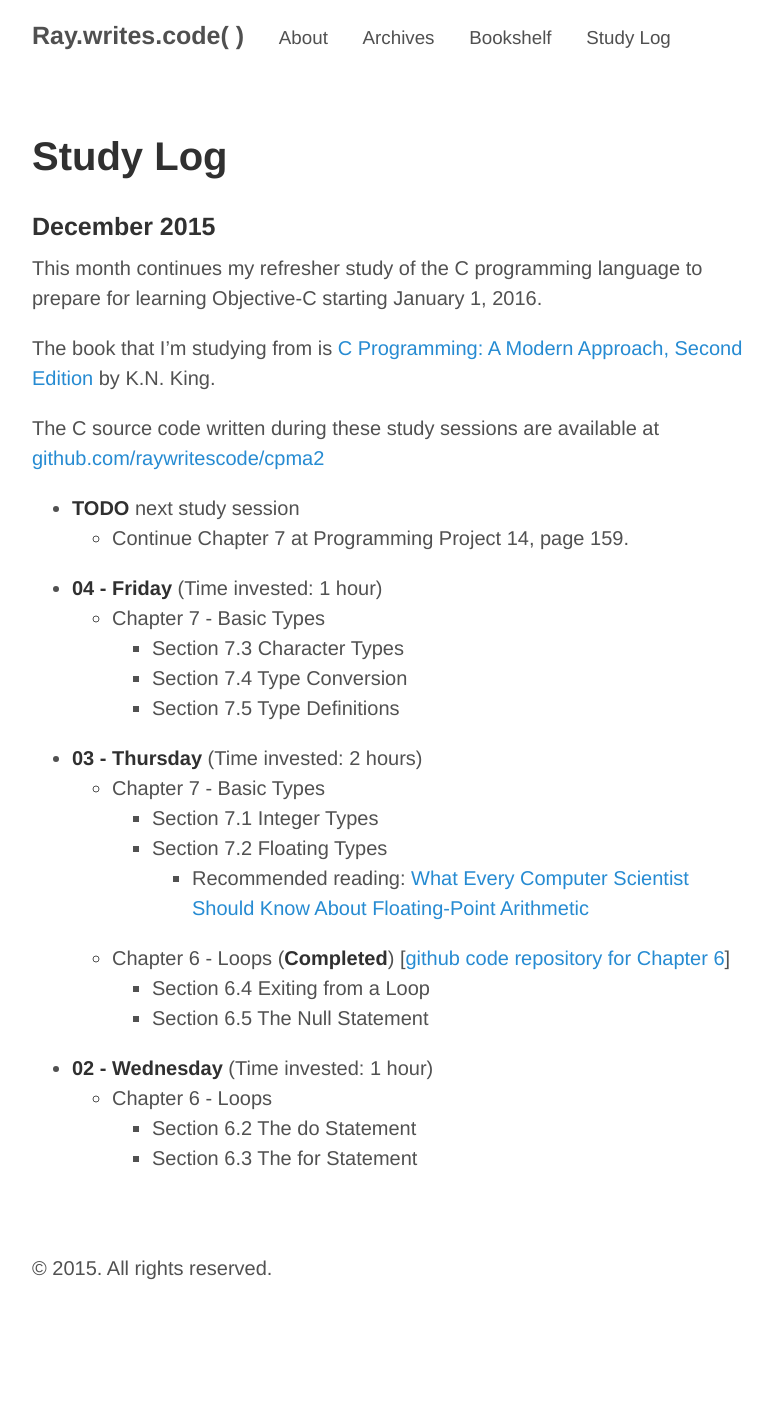
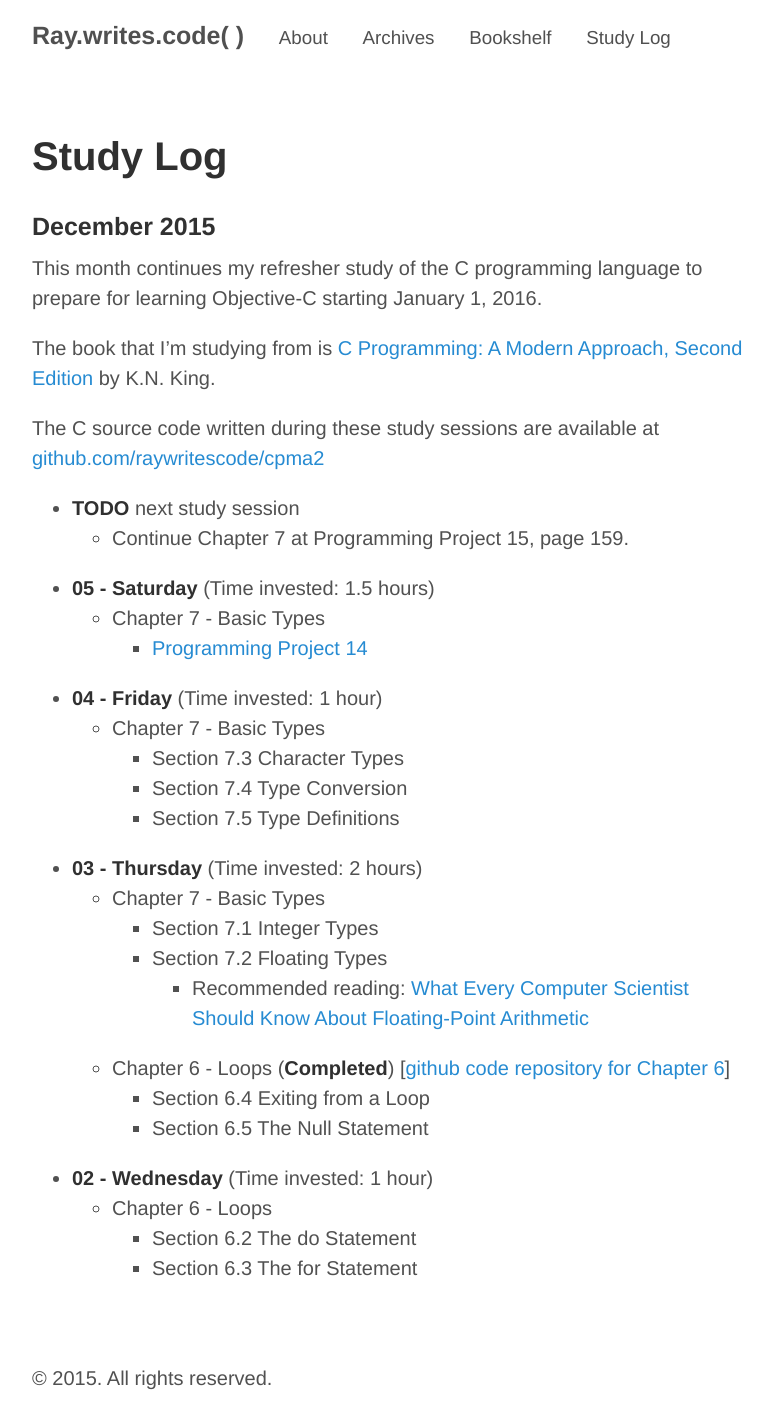
Before and after one commit to raywritescode/raywritescode.github.io, a Jekyll site: the page built from studylog.md, in a window 1280 px wide. Shown: the whole page, without its empty margins (248-1020 px from the left). Built offline with Jekyll 4.4.1, drawn with Linux system fonts in a browser that asks for light colours; Markdown is read by kramdown in place of the engine named in the settings; before the commit the page ends 1303 px from its top, so only the background shows below that.

Commit message:
Updated studylog.md - Study session (1.5 hours) Saturday 2015-12-05

```diff
--- a/studylog.md
+++ b/studylog.md
@@ -11,7 +11,11 @@ The book that I'm studying from is [C Programming: A Modern Approach, Second Edi
 The C source code written during these study sessions are available at [github.com/raywritescode/cpma2](https://github.com/raywritescode/cpma2)
 
 * **TODO** next study session
-   - Continue Chapter 7 at Programming Project 14, page 159.
+   - Continue Chapter 7 at Programming Project 15, page 159.
+
+* **05 - Saturday** (Time invested: 1.5 hours)
+  - Chapter 7 - Basic Types
+      * [Programming Project 14](https://github.com/raywritescode/cpma2/blob/master/ch07/c7p14.c)
 
 * **04 - Friday** (Time invested: 1 hour)
   - Chapter 7 - Basic Types
```
